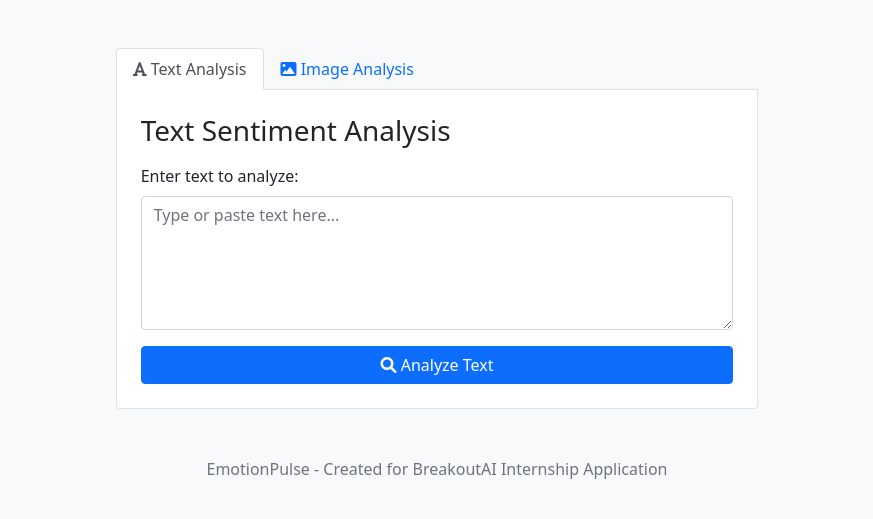
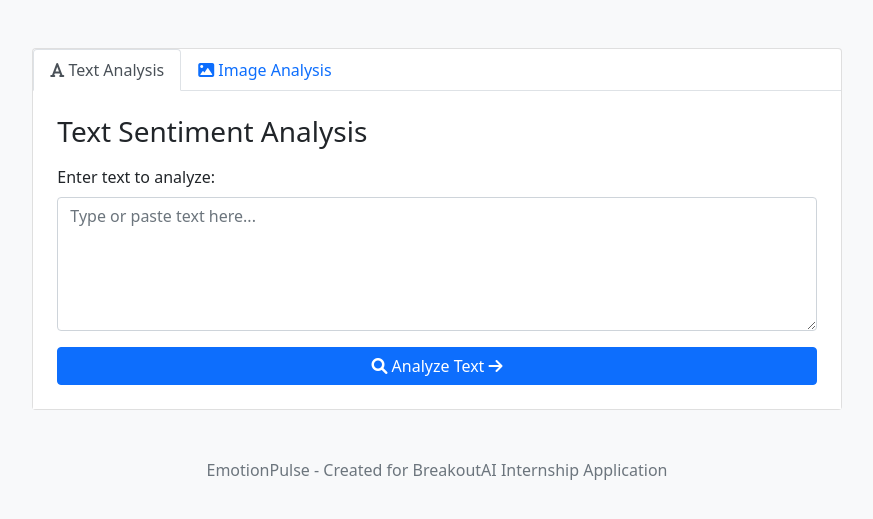
Before and after one commit to ninaadsaxena/EmotionPulse, a Flask app: page / in a window 1280 px wide. Shown: the part 129-648 px from the top of the page, without its empty margins (203-1076 px from the left). Run offline with Flask 3, Linux system fonts and the light colour scheme; some libraries are stand-ins or nearby versions.

Commit message:
Update index.html

```diff
--- a/templates/index.html
+++ b/templates/index.html
@@ -9,15 +9,24 @@
     <link rel="stylesheet" href="/static/css/style.css">
 </head>
 <body>
+    <div class="background-animation">
+        <div class="gradient-sphere"></div>
+    </div>
+
     <div class="container mt-4">
-        <header class="text-center mb-5">
+        <header class="text-center mb-5 reveal-animation">
+            <div class="logo-container">
+                <div class="logo-pulse"></div>
                 <h1 class="display-4"><i class="fas fa-brain text-primary"></i> EmotionPulse</h1>
-            <p class="lead">Multi-modal Sentiment Analysis Tool</p>
+            </div>
+            <p class="lead typewriter">Multi-modal Sentiment Analysis Tool</p>
         </header>
 
         <div class="row">
-            <div class="col-md-8 offset-md-2">
-                <ul class="nav nav-tabs" id="analysisTabs" role="tablist">
+            <div class="col-md-10 offset-md-1">
+                <div class="card main-card">
+                    <div class="card-body p-0">
+                        <ul class="nav nav-tabs animated-tabs" id="analysisTabs" role="tablist">
                             <li class="nav-item" role="presentation">
                                 <button class="nav-link active" id="text-tab" data-bs-toggle="tab" data-bs-target="#text-panel" type="button" role="tab">
                                     <i class="fas fa-font"></i> Text Analysis
@@ -30,45 +39,53 @@
                             </li>
                         </ul>
 
-                <div class="tab-content p-4 border border-top-0 rounded-bottom" id="analysisContent">
+                        <div class="tab-content p-4" id="analysisContent">
                             <!-- Text Analysis Tab -->
                             <div class="tab-pane fade show active" id="text-panel" role="tabpanel">
-                        <h3 class="mb-3">Text Sentiment Analysis</h3>
+                                <h3 class="mb-3 section-title">Text Sentiment Analysis</h3>
                                 <div class="form-group mb-3">
                                     <label for="textInput" class="form-label">Enter text to analyze:</label>
-                            <textarea class="form-control" id="textInput" rows="5" placeholder="Type or paste text here..."></textarea>
+                                    <div class="input-animation-container">
+                                        <textarea class="form-control animated-input" id="textInput" rows="5" placeholder="Type or paste text here..."></textarea>
+                                        <div class="input-focus-effect"></div>
+                                    </div>
                                 </div>
                                 <div class="d-grid gap-2">
-                            <button class="btn btn-primary" id="analyzeTextBtn">
-                                <i class="fas fa-search"></i> Analyze Text
+                                    <button class="btn btn-primary animated-button" id="analyzeTextBtn">
+                                        <span class="button-text"><i class="fas fa-search"></i> Analyze Text</span>
+                                        <span class="button-icon"><i class="fas fa-arrow-right"></i></span>
                                     </button>
                                 </div>
 
-                        <div class="mt-4 d-none" id="textResults">
-                            <h4>Analysis Results</h4>
-                            <div class="card">
+                                <div class="mt-4 d-none result-container" id="textResults">
+                                    <h4 class="result-title">Analysis Results</h4>
+                                    <div class="card result-card">
                                         <div class="card-body">
                                             <div class="row">
                                                 <div class="col-md-6">
+                                                    <div class="result-box sentiment-box">
                                                         <h5>Sentiment</h5>
                                                         <div class="d-flex align-items-center mb-3">
-                                                <div id="sentimentIcon" class="me-2 fs-3"></div>
+                                                            <div id="sentimentIcon" class="result-icon me-2 fs-3"></div>
                                                             <div>
-                                                    <div id="sentimentLabel" class="fw-bold"></div>
-                                                    <div class="progress" style="height: 10px; width: 150px;">
+                                                                <div id="sentimentLabel" class="fw-bold result-label"></div>
+                                                                <div class="progress animated-progress" style="height: 10px; width: 150px;">
                                                                     <div id="sentimentScore" class="progress-bar" role="progressbar"></div>
                                                                 </div>
                                                             </div>
                                                         </div>
                                                     </div>
+                                                </div>
                                                 <div class="col-md-6">
+                                                    <div class="result-box emotion-box">
                                                         <h5>Dominant Emotion</h5>
                                                         <div class="d-flex align-items-center">
-                                                <div id="emotionIcon" class="me-2 fs-3"></div>
+                                                            <div id="emotionIcon" class="result-icon me-2 fs-3"></div>
                                                             <div>
-                                                    <div id="emotionLabel" class="fw-bold"></div>
-                                                    <div class="progress" style="height: 10px; width: 150px;">
+                                                                <div id="emotionLabel" class="fw-bold result-label"></div>
+                                                                <div class="progress animated-progress" style="height: 10px; width: 150px;">
                                                                     <div id="emotionScore" class="progress-bar bg-success" role="progressbar"></div>
+                                                                </div>
                                                             </div>
                                                         </div>
                                                     </div>
@@ -76,7 +93,7 @@
                                             </div>
 
                                             <h5 class="mt-4">Emotion Breakdown</h5>
-                                    <div id="emotionsChart" class="mt-3"></div>
+                                            <div id="emotionsChart" class="mt-3 chart-container"></div>
                                         </div>
                                     </div>
                                 </div>
@@ -84,51 +101,73 @@
 
                             <!-- Image Analysis Tab -->
                             <div class="tab-pane fade" id="image-panel" role="tabpanel">
-                        <h3 class="mb-3">Image Emotion Analysis</h3>
+                                <h3 class="mb-3 section-title">Image Emotion Analysis</h3>
                                 <div class="mb-3">
                                     <label for="imageInput" class="form-label">Upload an image with faces:</label>
+                                    <div class="file-upload-container">
                                         <input class="form-control" type="file" id="imageInput" accept="image/*">
+                                        <div class="file-upload-overlay">
+                                            <i class="fas fa-cloud-upload-alt"></i>
+                                            <span>Drag & drop or click to upload</span>
+                                        </div>
+                                    </div>
                                 </div>
 
                                 <div class="mb-3">
                                     <p>Or try one of our sample images:</p>
-                            <div class="d-flex gap-2 sample-images">
+                                    <div class="d-flex gap-3 sample-images-container">
+                                        <div class="sample-image-wrapper">
                                             <img src="/sample_images/happy.jpg" class="sample-image img-thumbnail" width="100" alt="Happy face">
+                                            <div class="sample-image-overlay">
+                                                <span>Happy</span>
+                                            </div>
+                                        </div>
+                                        <div class="sample-image-wrapper">
                                             <img src="/sample_images/sad.jpg" class="sample-image img-thumbnail" width="100" alt="Sad face">
+                                            <div class="sample-image-overlay">
+                                                <span>Sad</span>
+                                            </div>
+                                        </div>
                                     </div>
                                 </div>
 
                                 <div class="d-grid gap-2">
-                            <button class="btn btn-primary" id="analyzeImageBtn" disabled>
-                                <i class="fas fa-search"></i> Analyze Image
+                                    <button class="btn btn-primary animated-button" id="analyzeImageBtn" disabled>
+                                        <span class="button-text"><i class="fas fa-search"></i> Analyze Image</span>
+                                        <span class="button-icon"><i class="fas fa-arrow-right"></i></span>
                                     </button>
                                 </div>
 
-                        <div class="mt-4 d-none" id="imageResults">
+                                <div class="mt-4 d-none result-container" id="imageResults">
                                     <div class="row">
                                         <div class="col-md-6">
-                                    <h4>Selected Image</h4>
+                                            <h4 class="result-title">Selected Image</h4>
                                             <div class="selected-image-container">
                                                 <img id="selectedImage" class="img-fluid rounded" alt="Selected image">
+                                                <div class="image-overlay"></div>
                                             </div>
                                         </div>
                                         <div class="col-md-6">
-                                    <h4>Analysis Results</h4>
-                                    <div class="card">
+                                            <h4 class="result-title">Analysis Results</h4>
+                                            <div class="card result-card">
                                                 <div class="card-body">
+                                                    <div class="result-box emotion-box">
                                                         <h5>Dominant Emotion</h5>
                                                         <div class="d-flex align-items-center mb-3">
-                                                <div id="imageEmotionIcon" class="me-2 fs-3"></div>
+                                                            <div id="imageEmotionIcon" class="result-icon me-2 fs-3"></div>
                                                             <div>
-                                                    <div id="imageEmotionLabel" class="fw-bold"></div>
-                                                    <div class="progress" style="height: 10px; width: 150px;">
+                                                                <div id="imageEmotionLabel" class="fw-bold result-label"></div>
+                                                                <div class="progress animated-progress" style="height: 10px; width: 150px;">
                                                                     <div id="imageEmotionScore" class="progress-bar bg-success" role="progressbar"></div>
+                                                                </div>
                                                             </div>
                                                         </div>
                                                     </div>
 
                                                     <h5 class="mt-4">Emotion Breakdown</h5>
-                                            <div id="imageEmotionsChart" class="mt-3"></div>
+                                                    <div id="imageEmotionsChart" class="mt-3 chart-container"></div>
+                                                </div>
+                                            </div>
                                         </div>
                                     </div>
                                 </div>
@@ -146,6 +185,7 @@
 
     <script src="https://cdn.jsdelivr.net/npm/bootstrap@5.1.3/dist/js/bootstrap.bundle.min.js"></script>
     <script src="https://cdn.jsdelivr.net/npm/chart.js"></script>
+    <script src="https://cdn.jsdelivr.net/npm/gsap@3.11.4/dist/gsap.min.js"></script>
     <script src="/static/js/main.js"></script>
 </body>
 </html>
```
Lines whose indentation alone changed are shown as unchanged.
